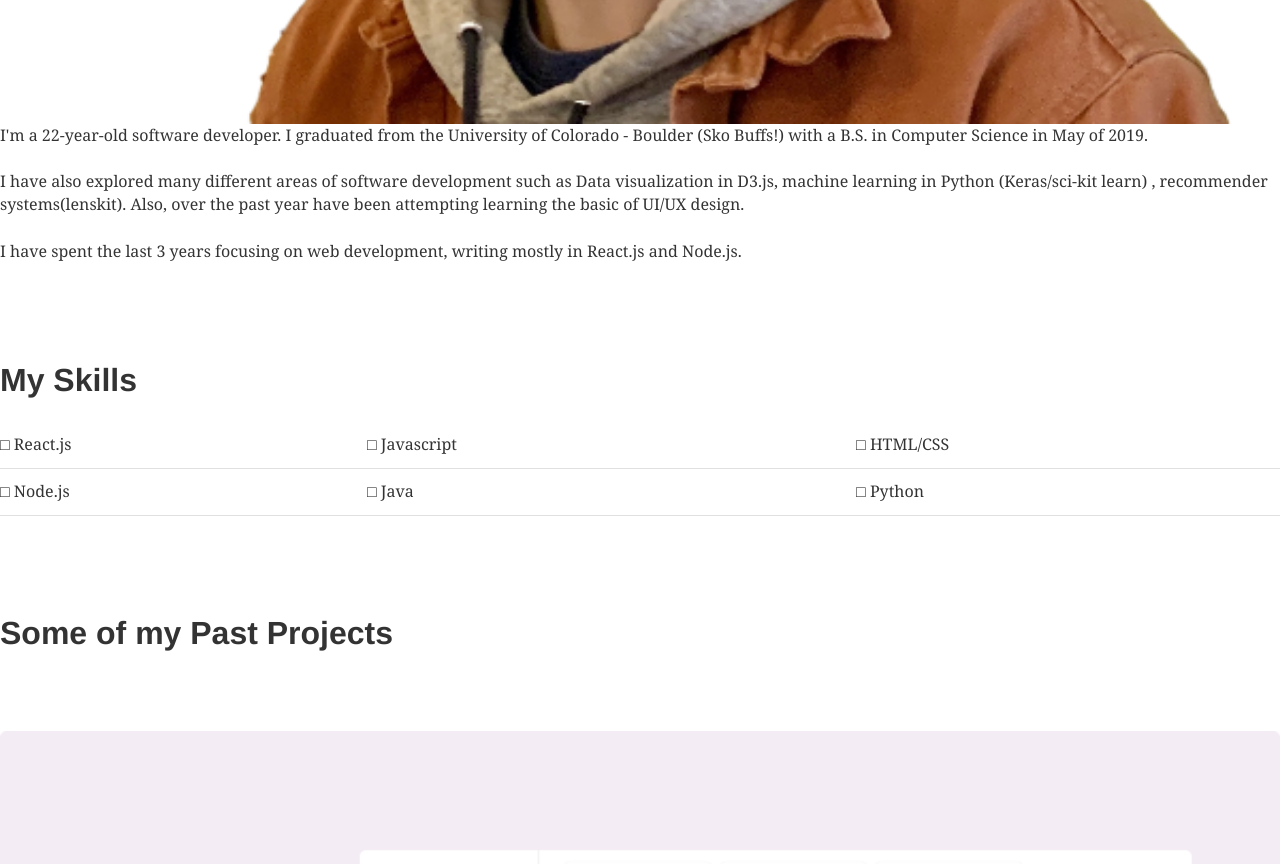
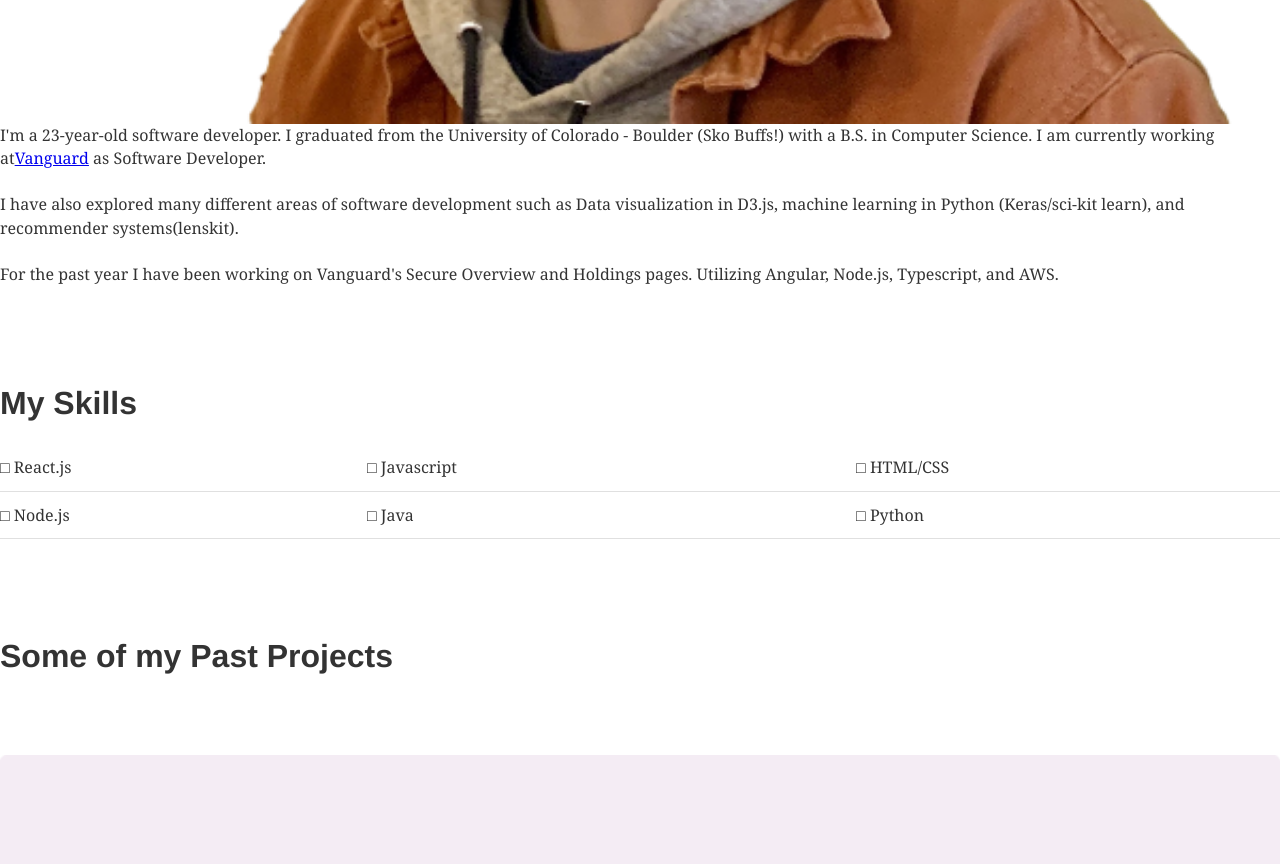
Before and after one commit to BradSmith2015/brdsmith, a Gatsby site: page / in a window 1280 px wide. Shown: the part 1140-2004 px from the top of the page. Built offline with nearby package versions, Linux system fonts and the light colour scheme; Gatsby itself is replaced by a stand-in of ours; some packages are replaced by stand-ins of ours; what typography-theme-fairy-gates would draw is missing.

Commit message:
minor updates

```diff
--- a/src/pages/about.js
+++ b/src/pages/about.js
@@ -22,9 +22,8 @@ export default ({ data }) => (
             A <span> little</span> about me{" "}
           </h1>
           <p>
-            I'm a 22 year old software developer from Perryville, Maryland. I
-            recently graduated from CU-Boulder, where I studied Computer
-            Science.
+            I'm a 23 year old software developer from Perryville, Maryland.
+            Currently a Software Developer @ Vanguard.
           </p>
         </div>
         <div className={aboutStyles.col}>
--- a/src/pages/index.js
+++ b/src/pages/index.js
@@ -32,19 +32,19 @@ export default ({ data }) => {
         </div>
         <div className={indexStyles.subparagraphs}>
           <p>
-            I'm a 22-year-old software developer. I graduated from the
+            I'm a 23-year-old software developer. I graduated from the
             University of Colorado - Boulder (Sko Buffs!) with a B.S. in
-            Computer Science in May of 2019.
+            Computer Science. I am currently working at
+            <a href="http://vanguard.com/">Vanguard</a> as Software Developer.
           </p>
           <p>
             I have also explored many different areas of software development
             such as Data visualization in D3.js, machine learning in Python
-            (Keras/sci-kit learn) , recommender systems(lenskit). Also, over the
-            past year have been attempting learning the basic of UI/UX design.
+            (Keras/sci-kit learn), and recommender systems(lenskit).
           </p>
           <p>
-            I have spent the last 3 years focusing on web development, writing
-            mostly in React.js and Node.js.
+            For the past year I have been working on Vanguard's Secure Overview
+            and Holdings pages. Utilizing Angular, Node.js, Typescript, and AWS.
           </p>
         </div>
         <div style={{ marginTop: "100px" }}>
--- a/src/styles/index.mod.scss
+++ b/src/styles/index.mod.scss
@@ -26,7 +26,7 @@
   p {
     display: inline-block;
     font-size: 15px;
-    padding: 0px 20px;
+    padding: 10px 20px;
     margin: 0;
     width: 50%;
   }
```
